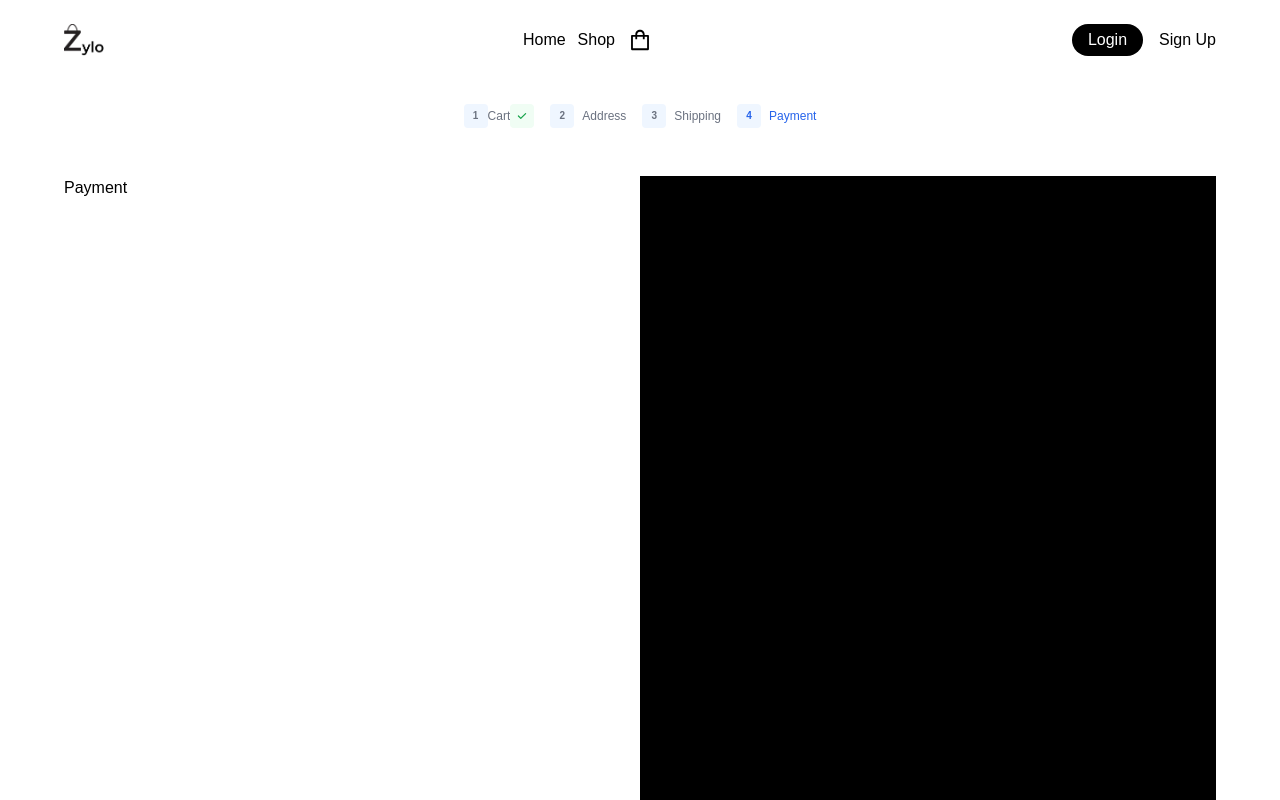
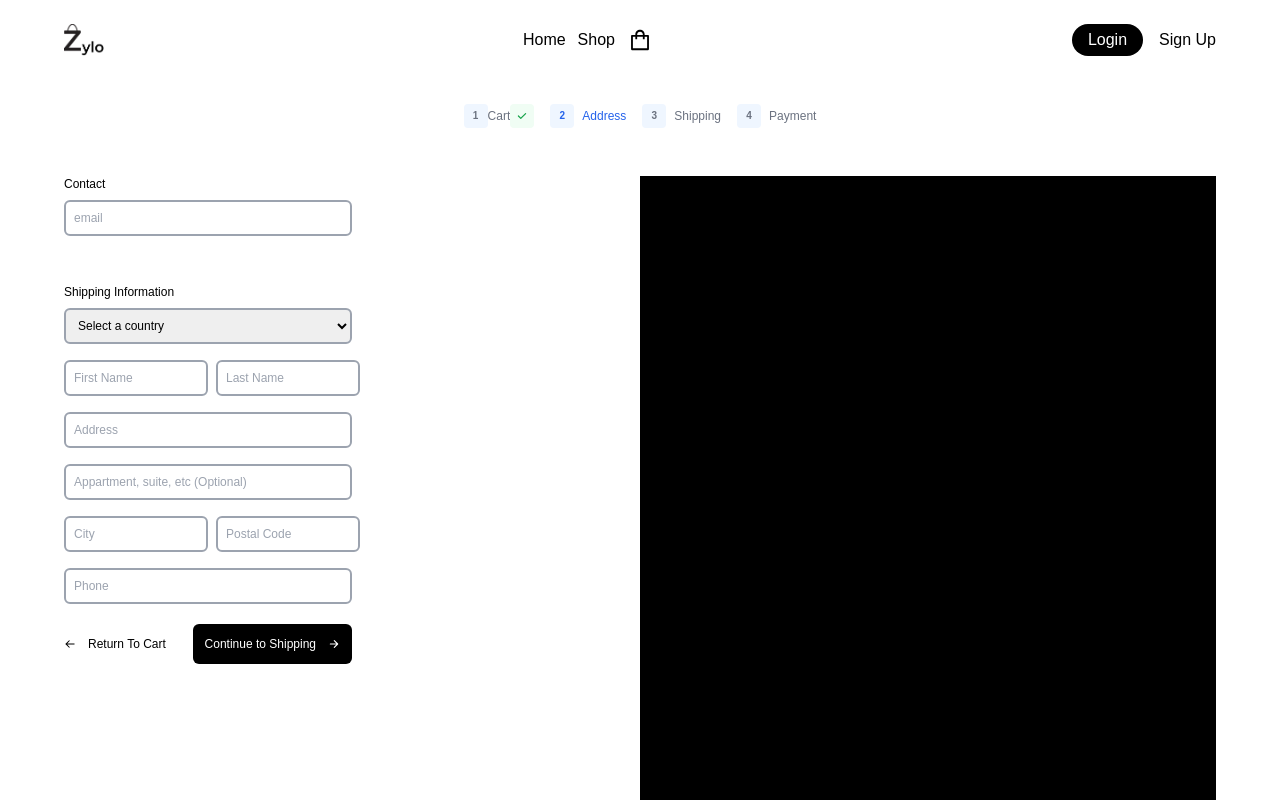
Before and after one commit to mohamed-tsx/e-commerce, a React (Vite) app in the folder Client/: page /checkout in a window 1280 px wide. Shown: the top 800 px of the page. Built offline with nearby package versions, Linux system fonts and the light colour scheme.

Commit message:
Connected the secure checkout button to Address stage of checkout page

```diff
--- a/Client/src/Components/cartProducts.tsx
+++ b/Client/src/Components/cartProducts.tsx
@@ -2,6 +2,7 @@ import { BiArrowBack } from "react-icons/bi";
 import { useCart } from "../Hooks/useCart";
 import CartProduct from "./cartProduct";
 import { useNavigate } from "react-router-dom";
+import { useCheckout } from "../Hooks/useCheckout";
 
 const CartProducts = () => {
   const cartProducts = useCart((state) => state.Products);
@@ -9,6 +10,9 @@ const CartProducts = () => {
   const navigate = useNavigate();
   const total = useCart((state) => state.totalPrice);
   const totalItems = useCart((state) => state.totalItems);
+  const changeStageToAdress = useCheckout(
+    (state) => state.changeStageToAddress
+  );
 
   return (
     <div>
@@ -41,7 +45,10 @@ const CartProducts = () => {
                 <p>Taxes and Shipping calculated at checkout</p>
                 <button
                   className="bg-blue-600 text-white p-2 rounded-md mt-2"
-                  onClick={() => navigate("/checkout")}
+                  onClick={() => {
+                    navigate("/checkout");
+                    changeStageToAdress();
+                  }}
                 >
                   Secure Checkout
                 </button>
--- a/Client/src/Hooks/useCheckout.ts
+++ b/Client/src/Hooks/useCheckout.ts
@@ -14,7 +14,7 @@ type CheckoutState = {
 export const useCheckout = create<CheckoutState>()(
   persist(
     (set) => ({
-      stage: "Payment",
+      stage: "Address",
       changeStageToCart: () => set({ stage: "Cart" }),
       changeStageToAddress: () => set({ stage: "Address" }),
       changeStageToShipping: () => set({ stage: "Shipping" }),
```
